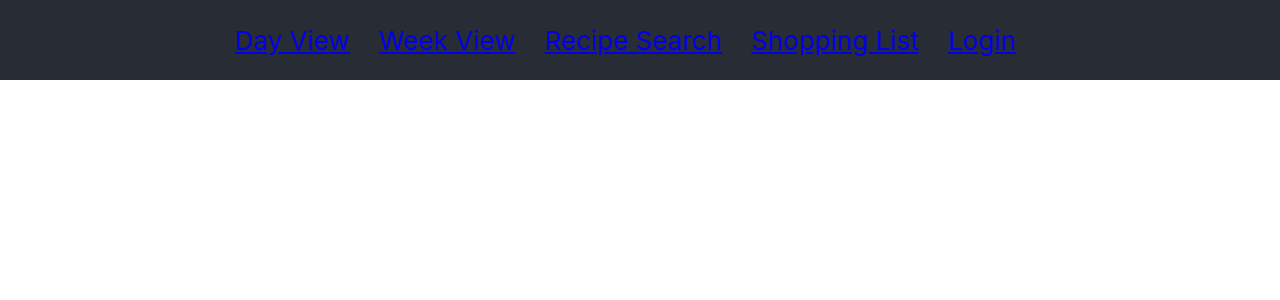
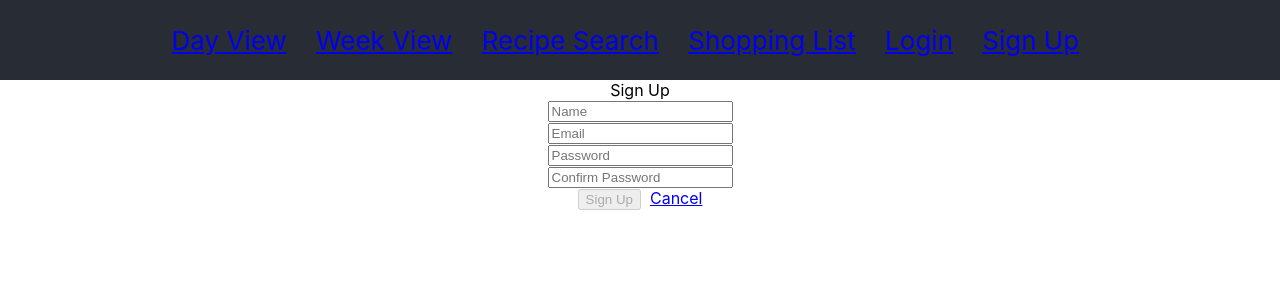
Before and after one commit to ManliestBen/meal-planner, a React (Create React App) app: page /signup in a window 1280 px wide. Shown: the top 300 px of the page. Built offline with nearby package versions, Linux system fonts and the light colour scheme.

Commit message:
add signup form, signup page, login page

```diff
--- a/routes/api/users.js
+++ b/routes/api/users.js
@@ -4,7 +4,7 @@
 const usersCtrl = require('../../controllers/users');
 
 /*-------------Public Routes--------------*/
-
+router.post('/signup', usersCtrl.signup);
 
 
 /*-------------Protected Routes--------------*/
--- a/src/App.js
+++ b/src/App.js
@@ -5,10 +5,11 @@
 import './App.css';
 import { read } from 'fs';
 import DayView from '../src/pages/DayView/DayView';
-import Login from '../src/pages/Login/Login';
+import LoginPage from '../src/pages/LoginPage/LoginPage';
 import RecipeSearch from '../src/pages/RecipeSearch/RecipeSearch';
 import ShoppingList from '../src/pages/ShoppingList/ShoppingList';
 import WeekView from '../src/pages/WeekView/WeekView';
+import SignupPage from './pages/SignupPage/SignupPage';
 
 
 class App extends Component {
@@ -27,6 +28,7 @@
           <a href='/recipesearch'>Recipe Search</a> &nbsp;&nbsp;&nbsp;
           <a href='/shoppinglist'>Shopping List</a> &nbsp;&nbsp;&nbsp;
           <a href='/login'>Login</a> &nbsp;&nbsp;&nbsp;
+          <a href='/signup'>Sign Up</a> &nbsp;&nbsp;&nbsp;
         </nav>
         </header>
         <Switch>
@@ -34,7 +36,12 @@
             <DayView />
           }/>
           <Route path='/login' render={() =>
-            <Login />
+            <LoginPage />
+          }/>
+          <Route path='/signup' render={({history}) =>
+            <SignupPage
+              history={history}
+            />
           }/>
           <Route path='/recipesearch' render={() =>
             <RecipeSearch />
--- /dev/null
+++ b/src/components/SignupForm/SignupForm.jsx
@@ -0,0 +1,75 @@
+import React, { Component } from 'react';
+import { Link } from 'react-router-dom';
+import userService from '../../../utils/userService';
+
+class SignupForm extends Component {
+
+  state = {
+    name: '',
+    email: '',
+    password: '',
+    passwordConf: ''
+  };
+
+  handleChange = (e) => {
+    this.props.updateMessage('');
+    this.setState({
+      // Using ES2015 Computed Property Names
+      [e.target.name]: e.target.value
+    });
+  }
+
+  handleSubmit = async (e) => {
+    e.preventDefault();
+    try {
+      await userService.signup(this.state);
+      // Successfully signed up - show GamePage
+      this.props.history.push('/');
+    } catch (err) {
+      // Invalid user data (probably duplicate email)
+      this.props.updateMessage(err.message);
+    }
+  }
+
+  isFormInvalid() {
+    return !(this.state.name && this.state.email && this.state.password === this.state.passwordConf);
+  }
+
+  render() {
+    return (
+      <div>
+        <header className="header-footer">Sign Up</header>
+        <form className="form-horizontal" onSubmit={this.handleSubmit} >
+          <div className="form-group">
+            <div className="col-sm-12">
+              <input type="text" className="form-control" placeholder="Name" value={this.state.name} name="name" onChange={this.handleChange} />
+            </div>
+          </div>
+          <div className="form-group">
+            <div className="col-sm-12">
+              <input type="email" className="form-control" placeholder="Email" value={this.state.email} name="email" onChange={this.handleChange} />
+            </div>
+          </div>
+          <div className="form-group">
+            <div className="col-sm-12">
+              <input type="password" className="form-control" placeholder="Password" value={this.state.password} name="password" onChange={this.handleChange} />
+            </div>
+          </div>
+          <div className="form-group">
+            <div className="col-sm-12">
+              <input type="password" className="form-control" placeholder="Confirm Password" value={this.state.passwordConf} name="passwordConf" onChange={this.handleChange} />
+            </div>
+          </div>
+          <div className="form-group">
+            <div className="col-sm-12 text-center">
+              <button className="btn btn-default" disabled={this.isFormInvalid()}>Sign Up</button>&nbsp;&nbsp;
+              <Link to='/'>Cancel</Link>
+            </div>
+          </div>
+        </form>
+      </div>
+    );
+  }
+}
+
+export default SignupForm;
--- a/src/pages/Login/Login.jsx
+++ /dev/null
@@ -1,12 +0,0 @@
-import React from 'react';
-
-
-const Login = () => {
-    return (
-        <div>Login</div>
-    )
-}
-
-
-
-export default Login;
--- /dev/null
+++ b/src/pages/LoginPage/LoginPage.css
@@ -0,0 +1,7 @@
+.LoginPage {
+    display: flex;
+    flex-flow: column nowrap;
+    justify-content: center;
+    align-items: center;
+    margin-bottom: 50px;
+  }
--- /dev/null
+++ b/src/pages/LoginPage/LoginPage.jsx
@@ -0,0 +1,47 @@
+import React, { Component } from 'react';
+import { Link } from 'react-router-dom';
+import './LoginPage.css';
+
+class LoginPage extends Component {
+
+  state = {
+    email: '',
+    pw: ''
+  };
+
+  handleChange = (e) => {
+    // TODO: implement in an elegant way
+  }
+
+  handleSubmit = (e) => {
+    e.preventDefault();
+  }
+
+  render() {
+    return (
+      <div className="LoginPage">
+        <header className="header-footer">Log In</header>
+        <form className="form-horizontal" onSubmit={this.handleSubmit} >
+          <div className="form-group">
+            <div className="col-sm-12">
+              <input type="email" className="form-control" placeholder="Email" value={this.state.email} name="email" onChange={this.handleChange} />
+            </div>
+          </div>
+          <div className="form-group">
+            <div className="col-sm-12">
+              <input type="password" className="form-control" placeholder="Password" value={this.state.pw} name="pw" onChange={this.handleChange} />
+            </div>
+          </div>
+          <div className="form-group">
+            <div className="col-sm-12 text-center">
+              <button className="btn btn-default">Log In</button>&nbsp;&nbsp;&nbsp;
+              <Link to='/'>Cancel</Link>
+            </div>
+          </div>
+        </form>
+      </div>
+    );
+  }
+}
+
+export default LoginPage;
--- /dev/null
+++ b/src/pages/SignupPage/SignupPage.css
@@ -0,0 +1,7 @@
+.SignupPage {
+    display: flex;
+    flex-flow: column nowrap;
+    justify-content: center;
+    align-items: center;
+    margin-bottom: 50px;
+  }
--- /dev/null
+++ b/src/pages/SignupPage/SignupPage.jsx
@@ -0,0 +1,25 @@
+import React, { Component } from 'react';
+import SignupForm from '../../components/SignupForm/SignupForm';
+import './SignupPage.css';
+
+class SignupPage extends Component {
+  constructor(props) {
+    super(props);
+    this.state = {message: ''}
+  }
+
+  updateMessage = (msg) => {
+    this.setState({message: msg});
+  }
+
+  render() {
+    return (
+      <div className='SignupPage'>
+        <SignupForm {...this.props} updateMessage={this.updateMessage} />
+        <p>{this.state.message}</p>
+      </div>
+    );
+  }
+}
+
+export default SignupPage;
--- /dev/null
+++ b/utils/userService.js
@@ -0,0 +1,19 @@
+const BASE_URL = '/api/users/';
+
+function signup(user) {
+  return fetch(BASE_URL + 'signup', {
+    method: 'POST',
+    headers: new Headers({'Content-Type': 'application/json'}),
+    body: JSON.stringify(user)
+  })
+  .then(res => {
+    if (res.ok) return res.json();
+    // Probably a duplicate email
+    throw new Error('Email already taken!');
+  })
+  .then(data => data);
+}
+
+export default {
+  signup
+};
```
Also changed, not shown: controllers/users.js (+18 -0 lines), models/user.js (+7 -1 lines).
